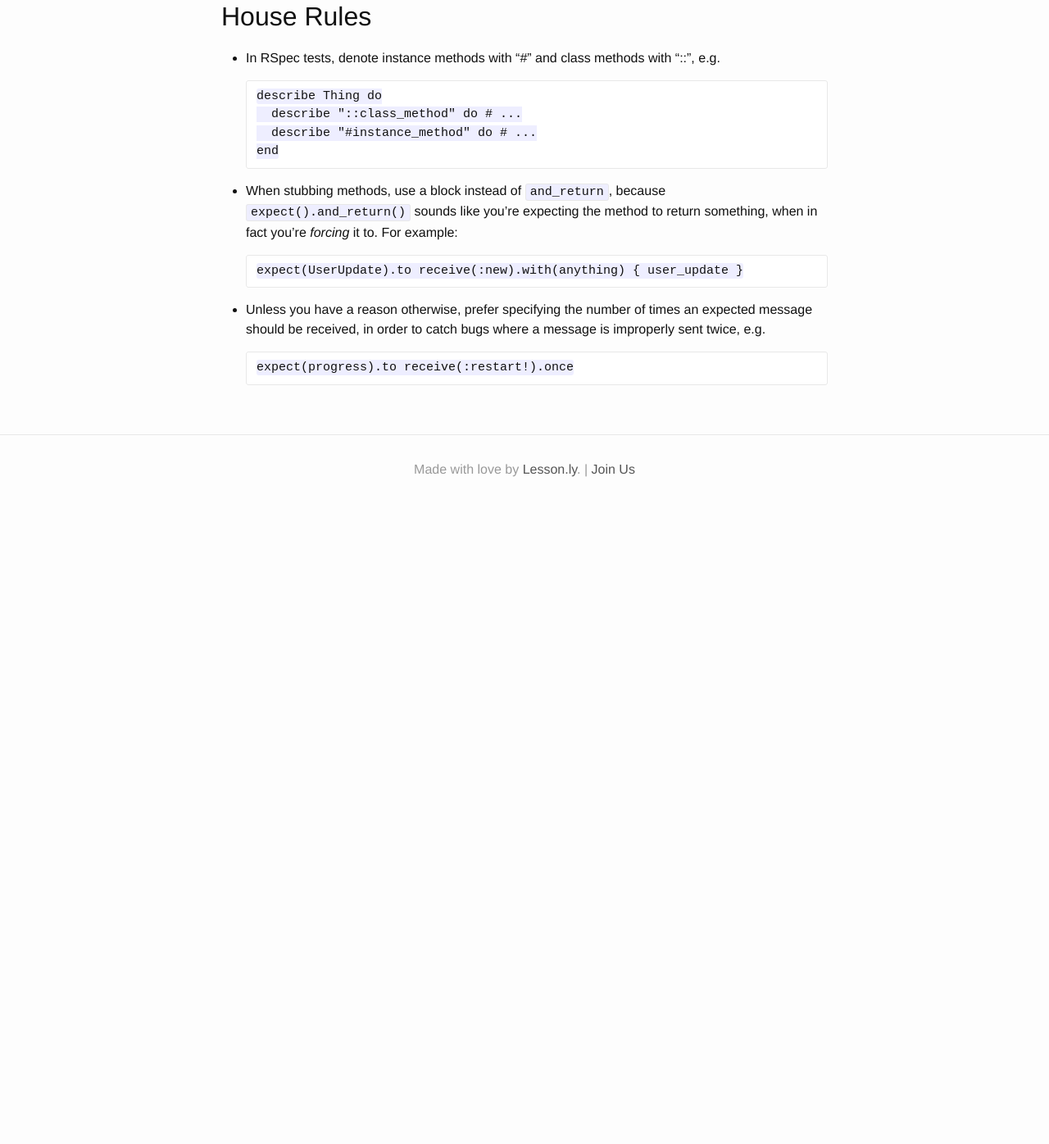
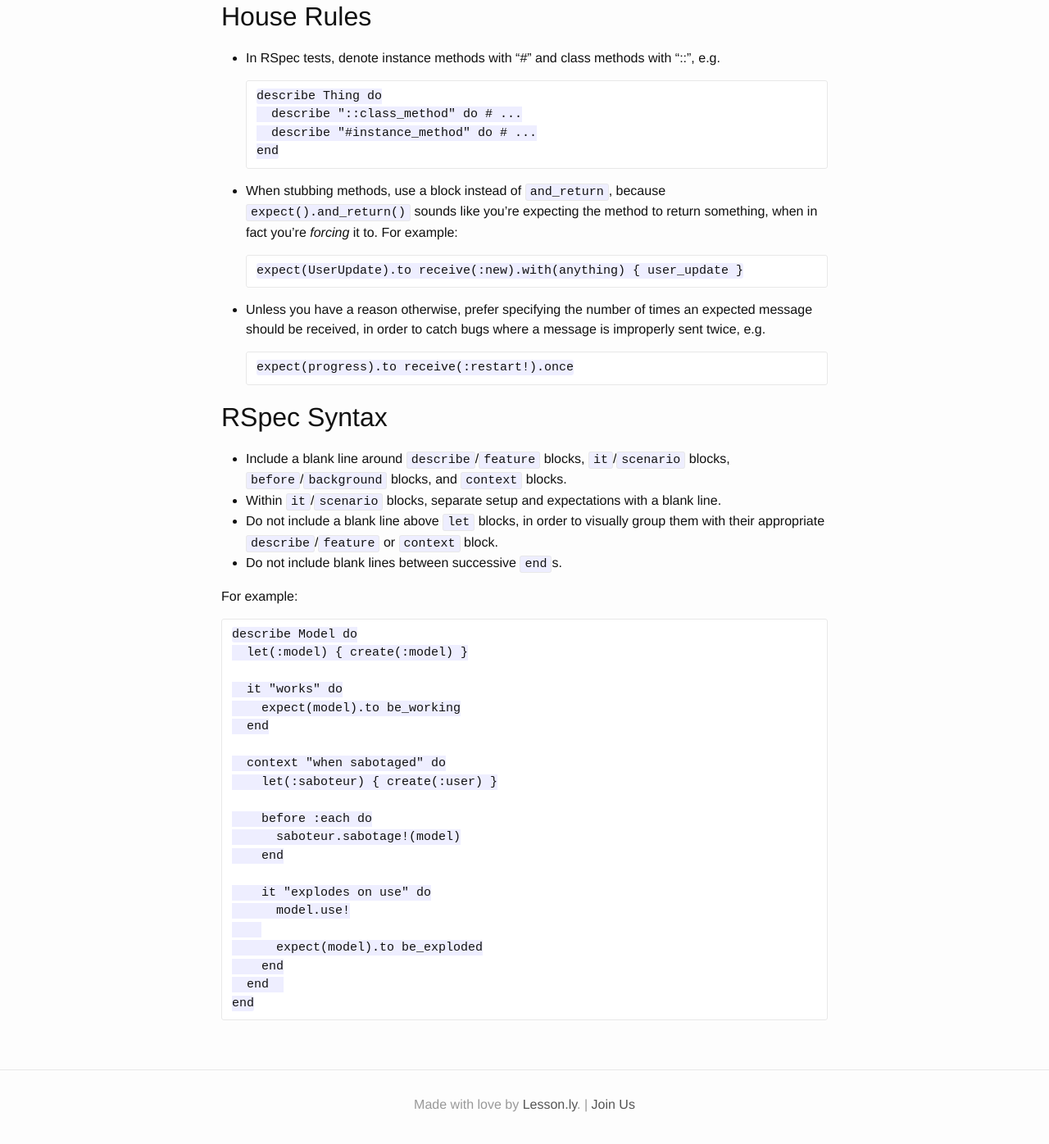
Before and after one commit to isabella232/lessonly.github.io, a Jekyll site: the page built from testing-styleguide.md, in a window 1280 px wide and 1400 px high, scrolled down 284 px. Shown: the top 1396 px of the window at 82% size. Built offline with Jekyll 4.4.1, drawn with Linux system fonts in a browser that asks for light colours; before the commit the page ends 914 px from its top, so only the background shows below that.

Commit message:
Add RSpec syntax (especially spacing) to testing styleguide
I'm not saying these are the best spacing rules, but we should be consistent. If you disagree about any of these, let's discuss!

```diff
--- a/testing-styleguide.md
+++ b/testing-styleguide.md
@@ -24,3 +24,34 @@ Write tests for your code, please.
 - Unless you have a reason otherwise, prefer specifying the number of times an expected message should be received, in order to catch bugs where a message is improperly sent twice, e.g.
 
       expect(progress).to receive(:restart!).once
+
+## RSpec Syntax
+
+- Include a blank line around `describe`/`feature` blocks, `it`/`scenario` blocks, `before`/`background` blocks, and `context` blocks.
+- Within `it`/`scenario` blocks, separate setup and expectations with a blank line.
+- Do not include a blank line above `let` blocks, in order to visually group them with their appropriate `describe`/`feature` or `context` block.
+- Do not include blank lines between successive `end`s.
+
+For example:
+
+    describe Model do
+      let(:model) { create(:model) }
+
+      it "works" do
+        expect(model).to be_working
+      end
+
+      context "when sabotaged" do
+        let(:saboteur) { create(:user) }
+
+        before :each do
+          saboteur.sabotage!(model)
+        end
+
+        it "explodes on use" do
+          model.use!
+
+          expect(model).to be_exploded
+        end
+      end
+    end
```
